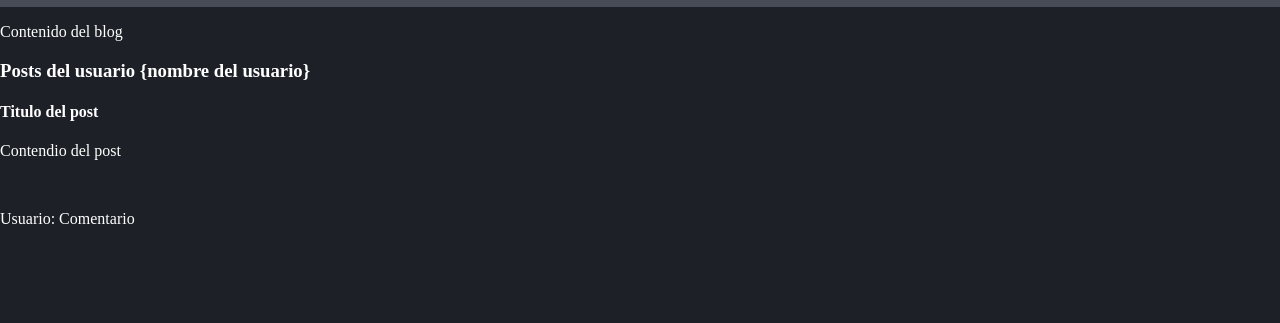
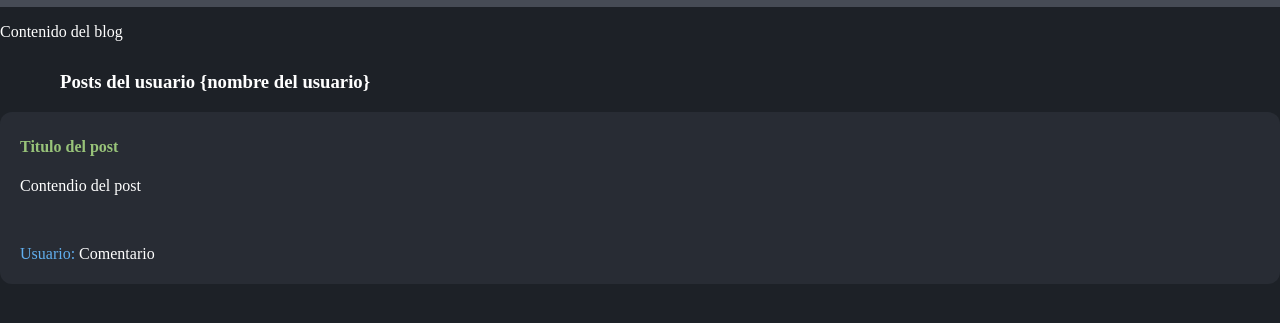
Before and after one commit to Kaspper-07/curso-git, a plain HTML site: page index.html in a window 1280 px wide. Shown: the part 63-386 px from the top of the page. Drawn offline with Linux system fonts and the light colour scheme; a web font is replaced by a local one.

Commit message:
Add post style

```diff
--- a/style.css
+++ b/style.css
@@ -21,3 +21,24 @@ h1{
     width: 50px;
     height: 50px;
 }
+
+.container{
+    margin-top: 30px;
+    padding: 0 60px 0 60px;
+
+}
+
+.posts{
+    background-color: #282c34;
+    margin-bottom: 15px;
+    padding: 5px 20px 5px 20px;
+    border-radius: 12px;
+}
+
+.posts h4{
+    color:#98c379;
+}
+
+.posts span{
+    color:#61afef;
+}
```
